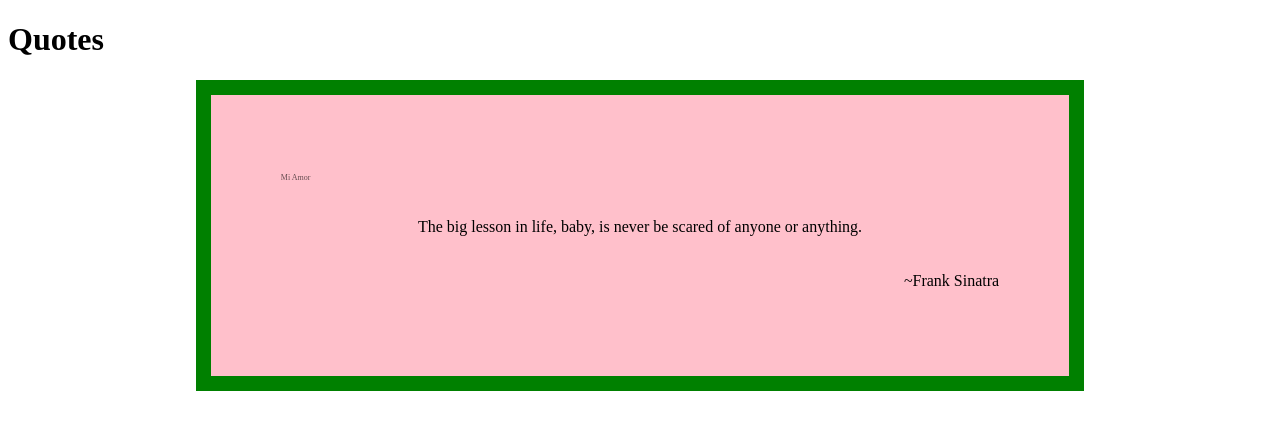
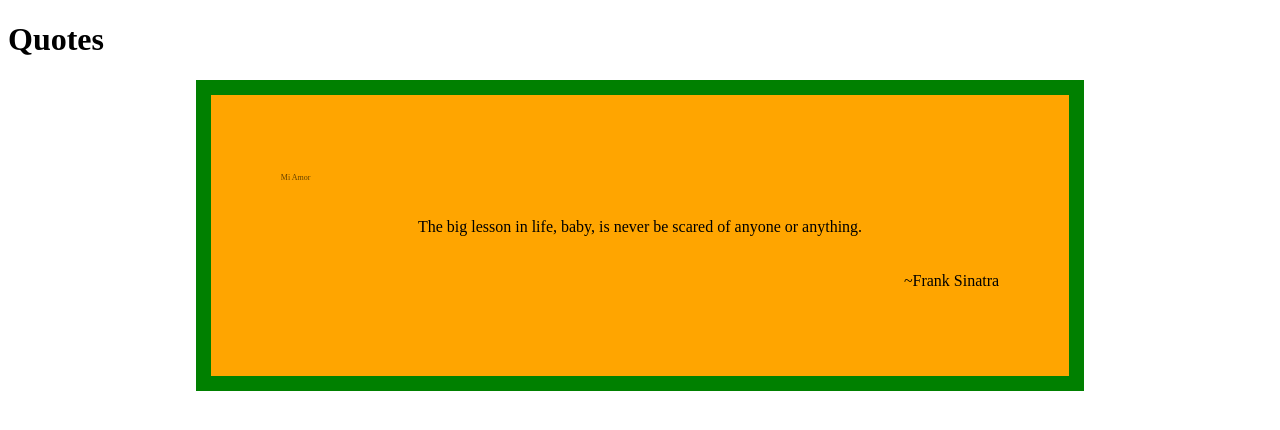
Before and after one commit to Miss-Faith/Quotes, an Angular app: page / in a window 1280 px wide. Shown: the top 430 px of the page. Built offline with nearby package versions, Linux system fonts and the light colour scheme.

Commit message:
Add countclicks directive

```diff
--- a/src/app/app.module.ts
+++ b/src/app/app.module.ts
@@ -4,11 +4,13 @@
 import { AppRoutingModule } from './app-routing.module';
 import { AppComponent } from './app.component';
 import { QuotesComponent } from './quotes/quotes.component';
+import { CountclicksDirective } from './countclicks.directive';
 
 @NgModule({
   declarations: [
     AppComponent,
-    QuotesComponent
+    QuotesComponent,
+    CountclicksDirective
   ],
   imports: [
     BrowserModule,
--- /dev/null
+++ b/src/app/countclicks.directive.ts
@@ -0,0 +1,16 @@
+import { Directive, HostListener } from '@angular/core';
+
+@Directive({
+  selector: '[appCountclicks]'
+})
+export class CountclicksDirective {
+
+  constructor() { }
+
+  numberOfClicks = 0;
+
+  @HostListener("click", ["$event.target"]) onClick(btn) {
+    this.numberOfClicks++
+  }
+
+}
--- a/src/app/quotes/quotes.component.css
+++ b/src/app/quotes/quotes.component.css
@@ -1,5 +1,5 @@
 #quote-box {
-    background-color: pink;
+    background-color: orange;
     width: 60%;
     border: 15px solid green;
     padding: 50px;
```
Also changed, not shown: src/app/quotes/quotes.component.html (line endings or trailing spaces), 1 other file (tests, documents, lock files or other folders).
